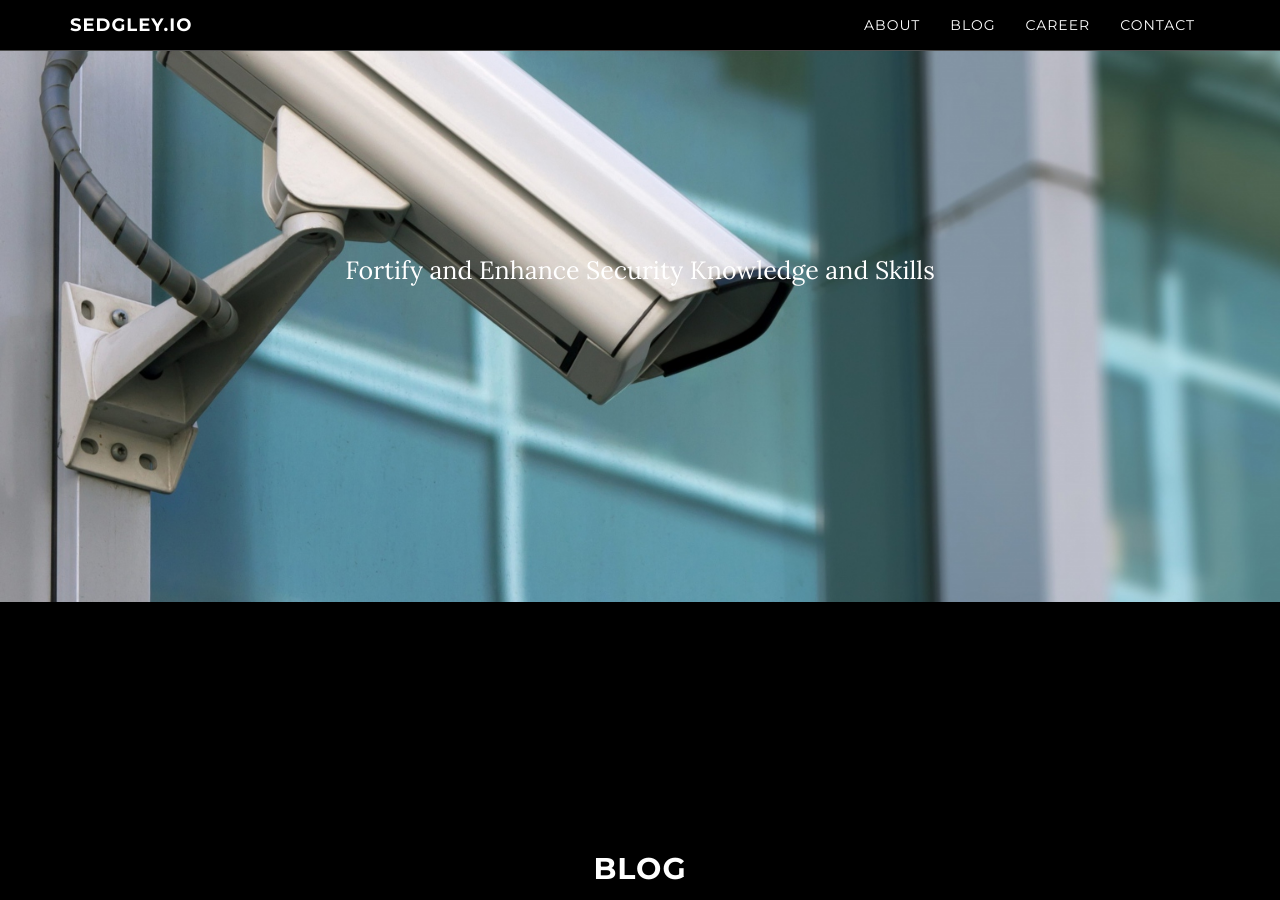
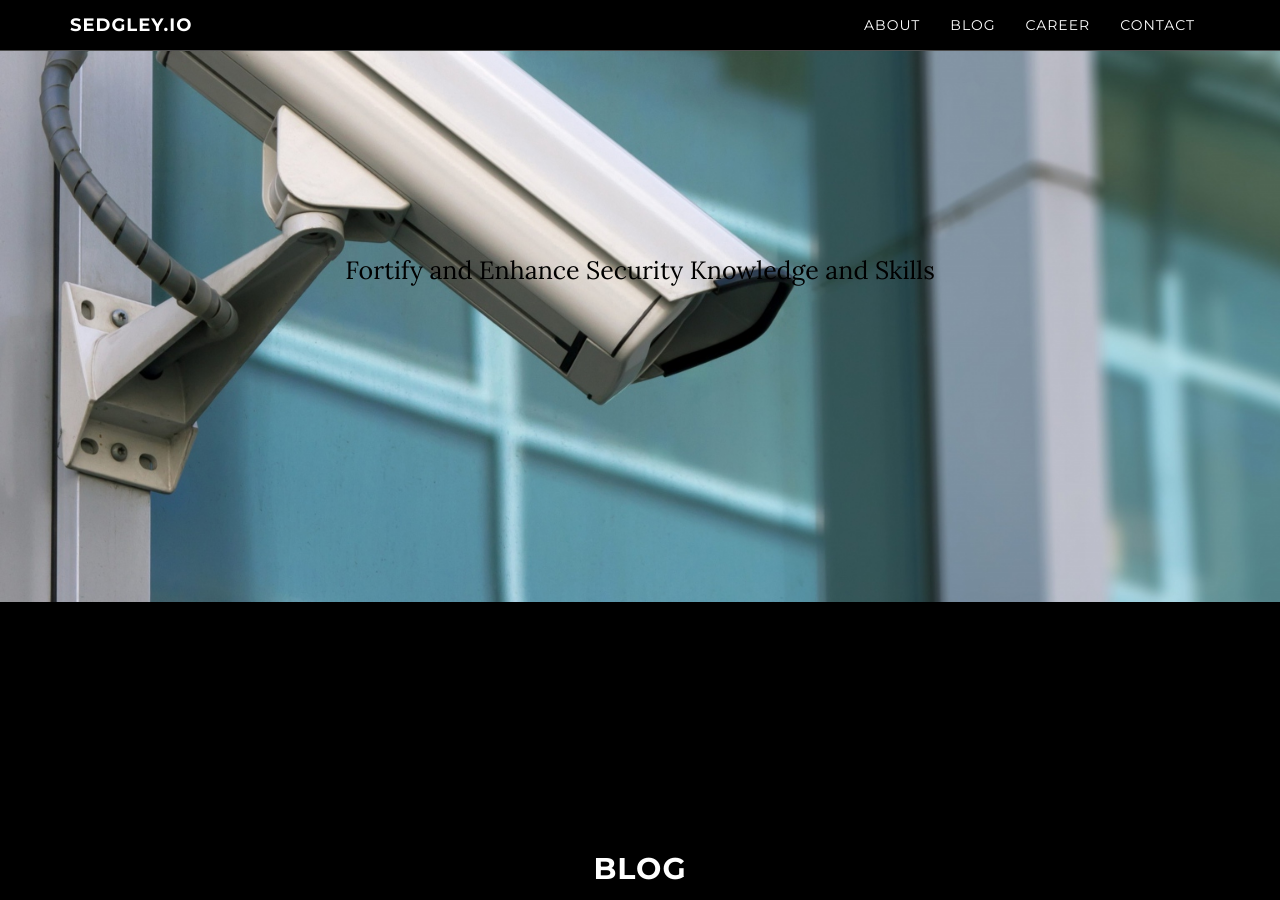
Before and after one commit to cbsedgley/cbsedgley.github.io, a Jekyll site: the page built from index.html, in a window 1280 px wide and 900 px high, scrolled down 298 px. Built offline with Jekyll 4.4.1, drawn with Linux system fonts in a browser that asks for light colours; comment, search, counter and statistics services are not loaded.

Commit message:
text update

```diff
--- a/css/grayscale.css
+++ b/css/grayscale.css
@@ -153,10 +153,10 @@ a:focus {
 .intro {
     display: table;
     width: 100%;
-    height: auto;
+    height: 600px;
     padding: 100px 0;
     text-align: center;
-    color: #fff;
+    color: #000;
     background: url( {{ site.background-img }} ) no-repeat bottom center scroll;
     background-color: #000;
     -webkit-background-size: cover;
```
